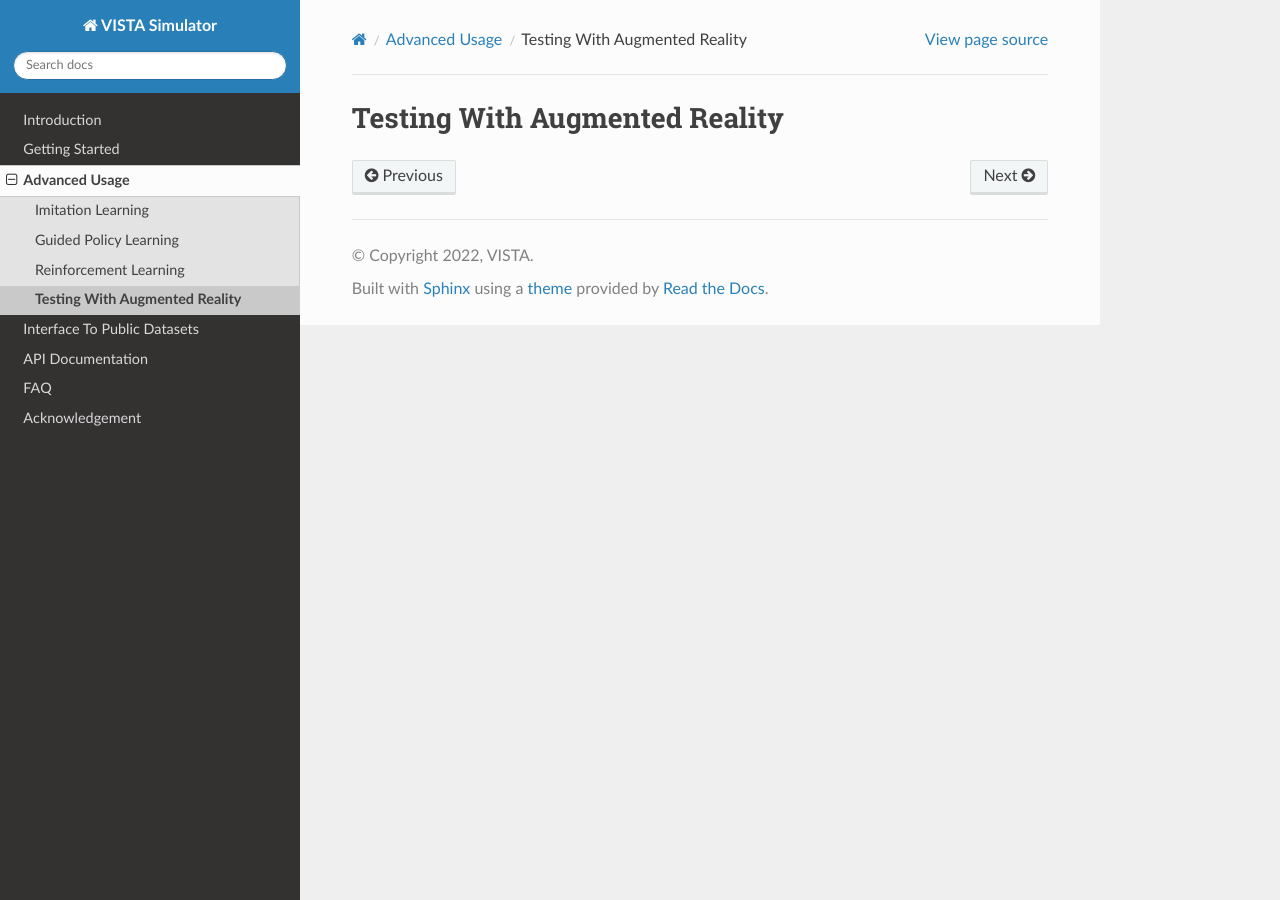
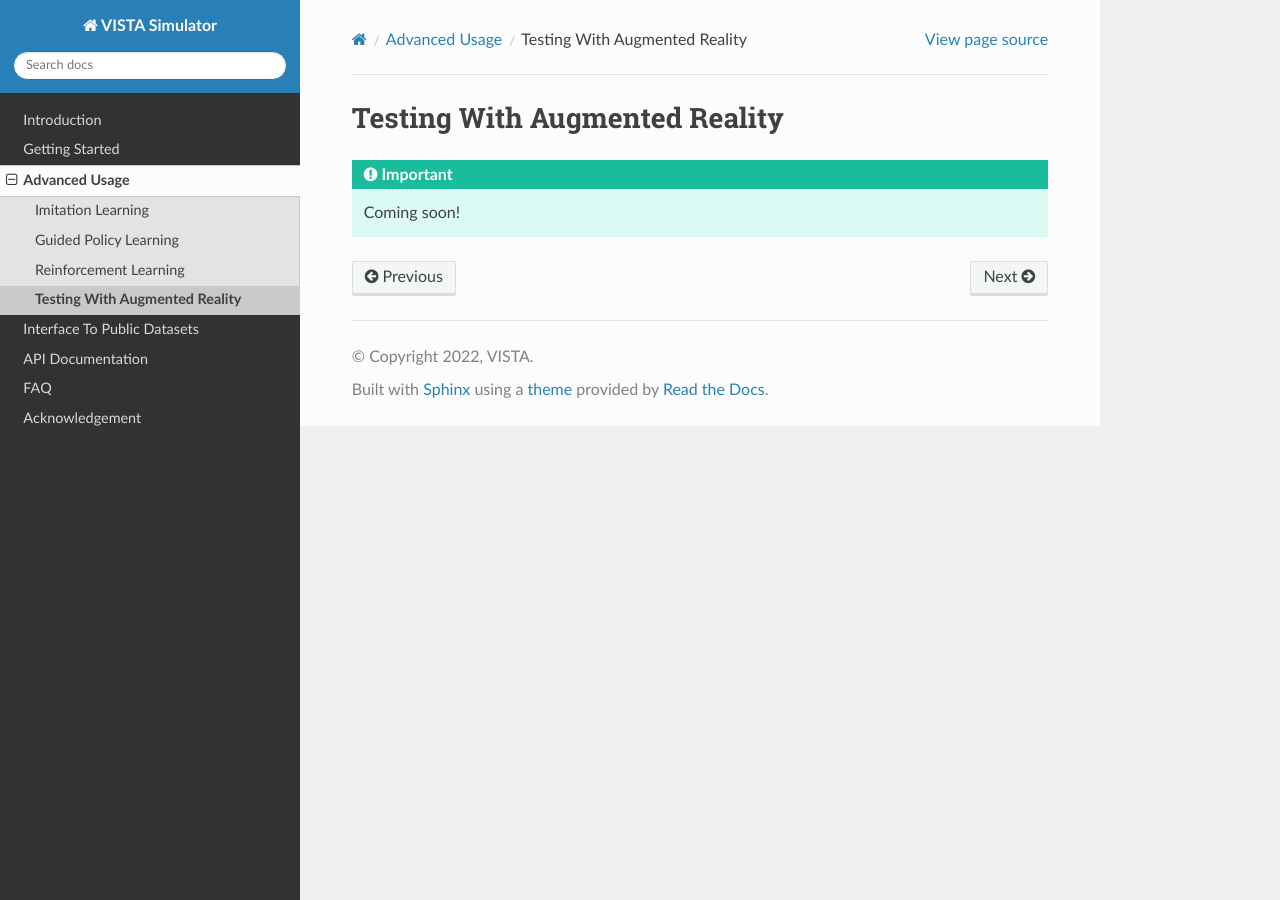
Before and after one commit to vista-simulator/vista, a Sphinx documentation site: the page built from docs/source/advanced_usage/testing_with_augmented_reality.rst, in a window 1280 px wide. Built offline with Sphinx 7.4.7 and the Read the Docs theme 2.0.0, drawn with Linux system fonts in a browser that asks for light colours.

Commit message:
fixes to the typos

```diff
--- a/docs/source/acknowledgement/index.rst
+++ b/docs/source/acknowledgement/index.rst
@@ -20,7 +20,7 @@ Citing VISTA
 If VISTA is useful or relevant to your research, we ask that you recognize our contributions by citing the following three original VISTA papers in your research:
 
 `VISTA 1.0: Sim-to-real RL <https://ieeexplore.ieee.org/document/8957584>`_
-*************************
+***************************************************************************
 
 .. code-block::
 
@@ -33,7 +33,7 @@ If VISTA is useful or relevant to your research, we ask that you recognize our c
     }
 
 `VISTA 2.0: Multi-sensor <https://arxiv.org/abs/2111.12083>`_
-***********************
+*************************************************************
 
 .. code-block::
 
@@ -47,7 +47,7 @@ If VISTA is useful or relevant to your research, we ask that you recognize our c
 
 
 `VISTA 2.0: Multi-agent <https://arxiv.org/abs/2111.12137>`_
-***********************
+************************************************************
 
 .. code-block::
 
--- a/docs/source/advanced_usage/testing_with_augmented_reality.rst
+++ b/docs/source/advanced_usage/testing_with_augmented_reality.rst
@@ -2,3 +2,6 @@
 
 Testing With Augmented Reality
 ===================================
+
+.. important::
+  Coming soon!
--- a/docs/source/getting_started/custom_frame_interpolator.rst
+++ /dev/null
@@ -1,4 +0,0 @@
-.. _getting_started-custom_frame_interpolator:
-
-Custom Frame Interpolator
-=========================
--- a/docs/source/getting_started/installation.rst
+++ b/docs/source/getting_started/installation.rst
@@ -38,7 +38,7 @@ Installation
 
     >> python -c "import vista"
 
-6. Download and extract sample dataset from `here https://www.dropbox.com/s/62pao4mipyzk3xu/vista_traces.zip?dl=1`_. For more details,
+6. Download and extract sample dataset from `here <https://www.dropbox.com/s/62pao4mipyzk3xu/vista_traces.zip?dl=1>`_. For more details,
    check :doc:`Data Format <./data_format>`.
 
 .. note::
--- a/docs/source/getting_started/training_lidar_synthesizer.rst
+++ /dev/null
@@ -1,4 +0,0 @@
-.. _getting_started-training_lidar_synthesizer:
-
-Training LiDAR Synthesizer
-==========================
```
